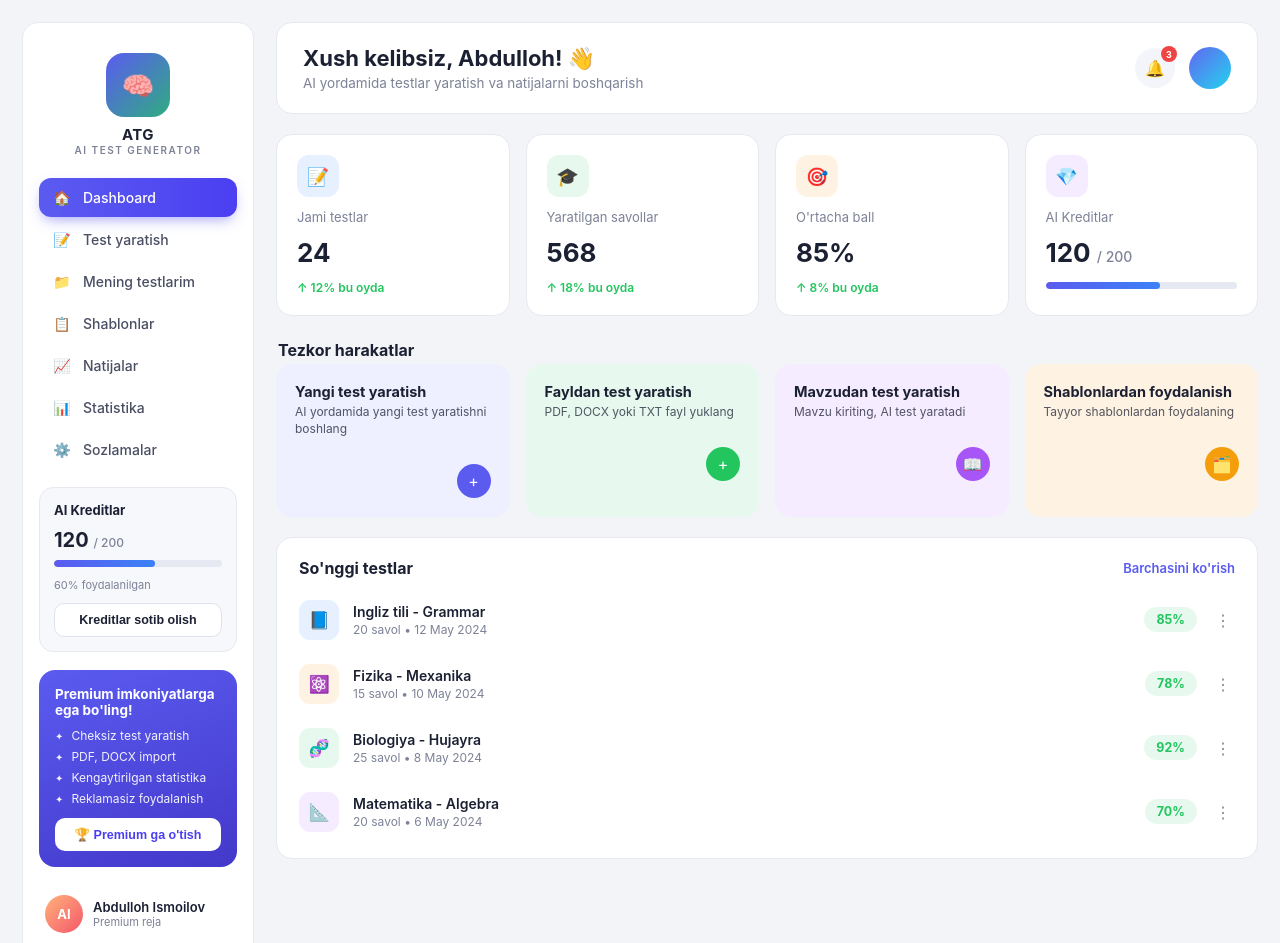
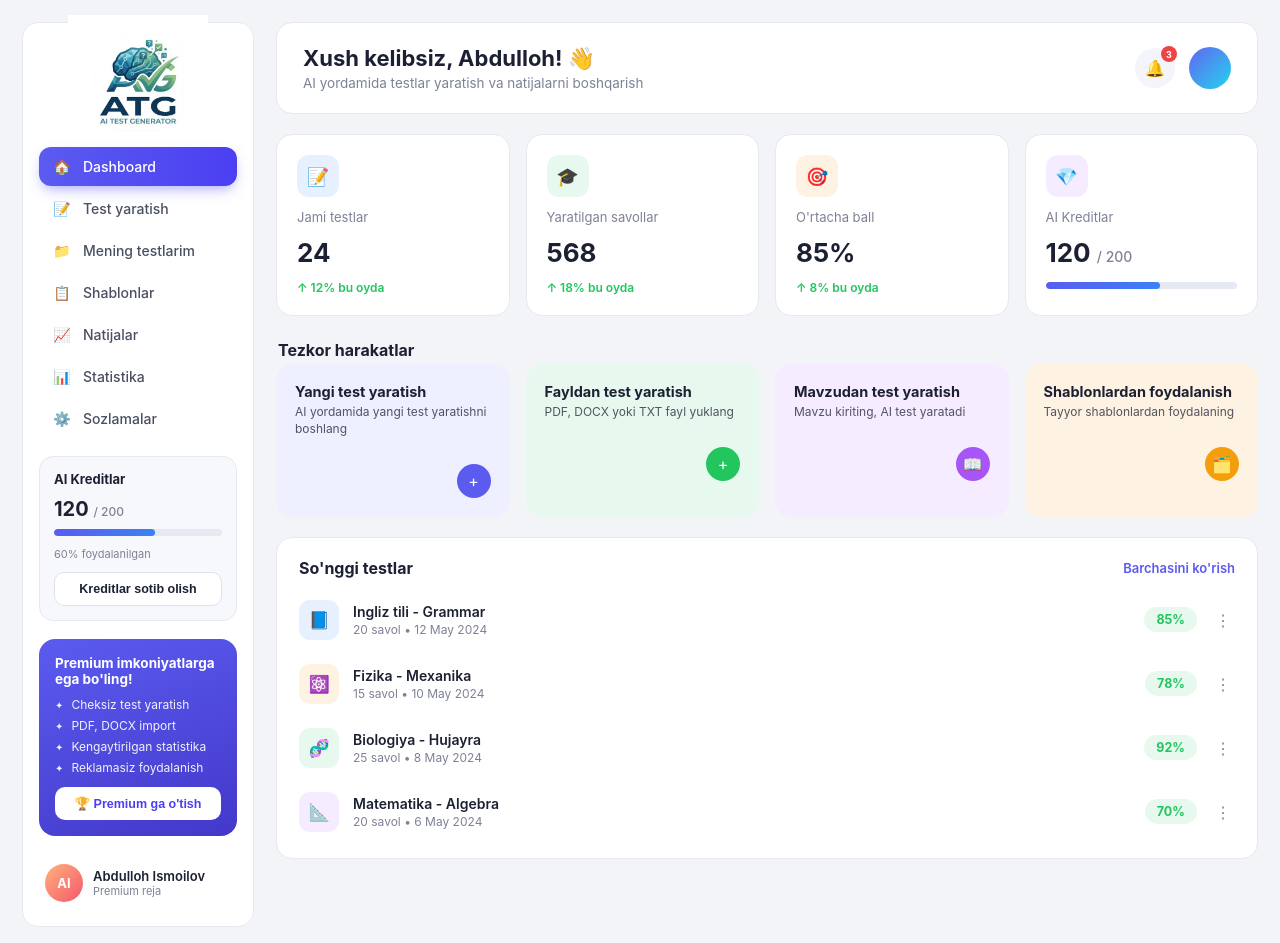
Before and after one commit to muxsinbek707/ATG, a plain HTML site: page index.html in a window 1280 px wide. Drawn offline with nearby package versions, Linux system fonts and the light colour scheme.

Commit message:
Update index.html

```diff
--- a/index.html
+++ b/index.html
@@ -16,9 +16,8 @@
   <aside class="sidebar" id="sidebar">
     <button class="sidebar-close" id="sidebarClose" aria-label="Menyuni yopish">✕</button>
     <div class="brand">
-      <div class="brand-badge">🧠</div>
-      <h1>ATG</h1>
-      <p>AI TEST GENERATOR</p>
+      <div class="brand-badge"><img src="./atg.jpg" width="140" height="140"></img></div>
+
     </div>
     <nav id="nav">
       <div class="nav-item active" data-view="dashboard"><span class="ic">🏠</span>Dashboard</div>
```
